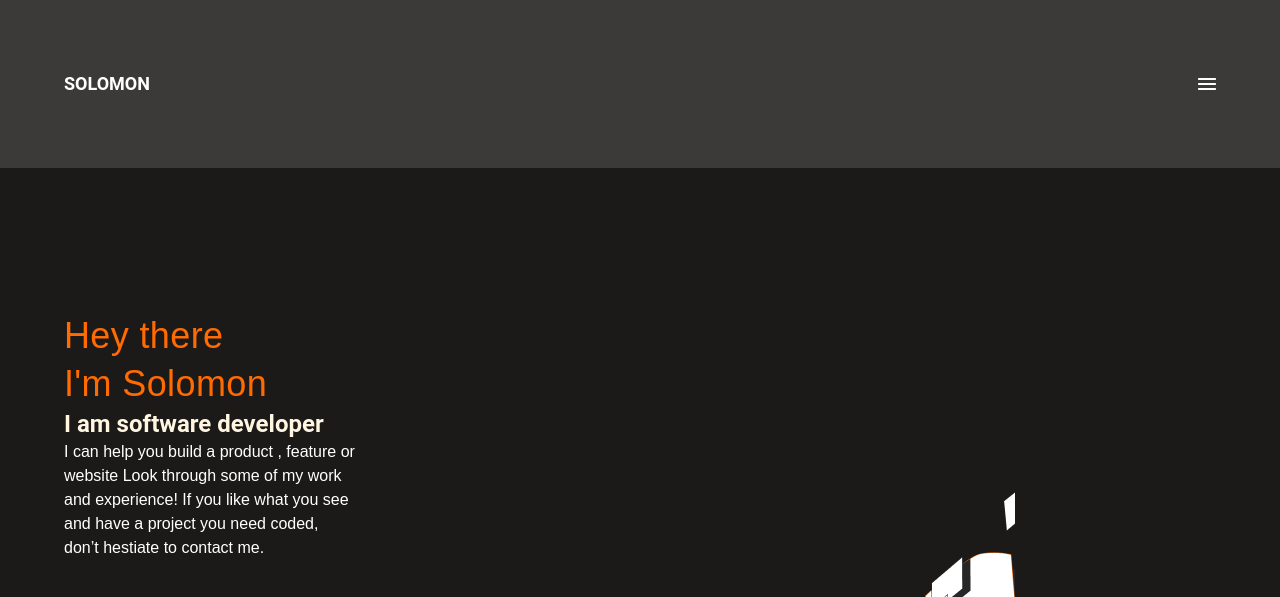
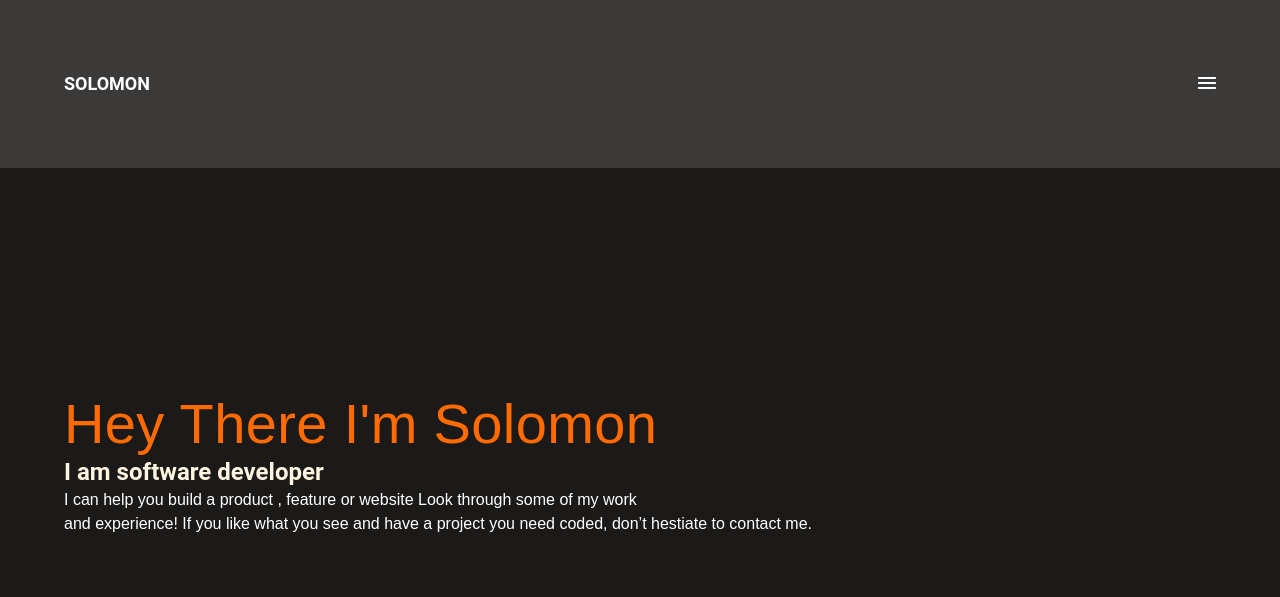
Before and after one commit to solog0039/Portfolio-setup-and-mobile-first, a website: page index.html in a window 1280 px wide. Shown: the top 597 px of the page. Drawn offline with Linux system fonts and the light colour scheme.

Commit message:
Comments given by the reviewer have been corrected

```diff
--- a/index.html
+++ b/index.html
@@ -11,16 +11,16 @@
 <body>
     <header class="toolbar">
         <a href="(##" class="name"> SOLOMON</a>
-        <img class="huberger" src="/assets/Union.png" alt="Dropdown menu">
-
+        <nav>
+          <img class="huberger" src="/assets/Union.png" alt="Dropdown menu">
+        </nav>
     </header>
      <section class="first-page">
            <div class="headline">
-             <h1 class="hey">Hey there <br> I'm Solomon</h1>
-             <p class="softwaredev"> I am software developer</p>
-             <p class="headline-p">I can help you build a product , feature or <br> website Look through some of my work <br>
-                 and experience! If you like what you see <br> and have a project you need coded, <br>
-                don’t hestiate to contact me.
+             <h1 class="hey">Hey There  I'm Solomon</h1>
+             <h2 class="softwaredev"> I am software developer</h2>
+             <p class="headline-p">I can help you build a product , feature or website Look through some of my work <br>
+                 and experience! If you like what you see and have a project you need coded, don’t hestiate to contact me.
              </p>
           </div>
           <ul class="socila-link">
--- a/style.css
+++ b/style.css
@@ -189,11 +189,11 @@ table {
 }
 
 .first-page {
-  min-height: 80vh;
+  min-height: 90vh;
   background: #1c1a19;
   background-image: url("/assets/images/Group.png");
   background-repeat: no-repeat;
-  background-position: 69vw 35vh;
+  background-position: 69vw 50vh;
 }
 
 .headline {
@@ -203,13 +203,13 @@ table {
 }
 
 .hey {
-  margin-top: 10vh;
+  margin-top: 20vh;
   color: #ff6b00;
   font-family: 'Crete Round', sans-serif;
   font-style: normal;
-  font-weight: 200;
-  font-size: 36px;
-  line-height: 48px;
+  font-weight: 400;
+  font-size: 56px;
+  line-height: 64px;
   letter-spacing: 0.37px;
 }
 
```
